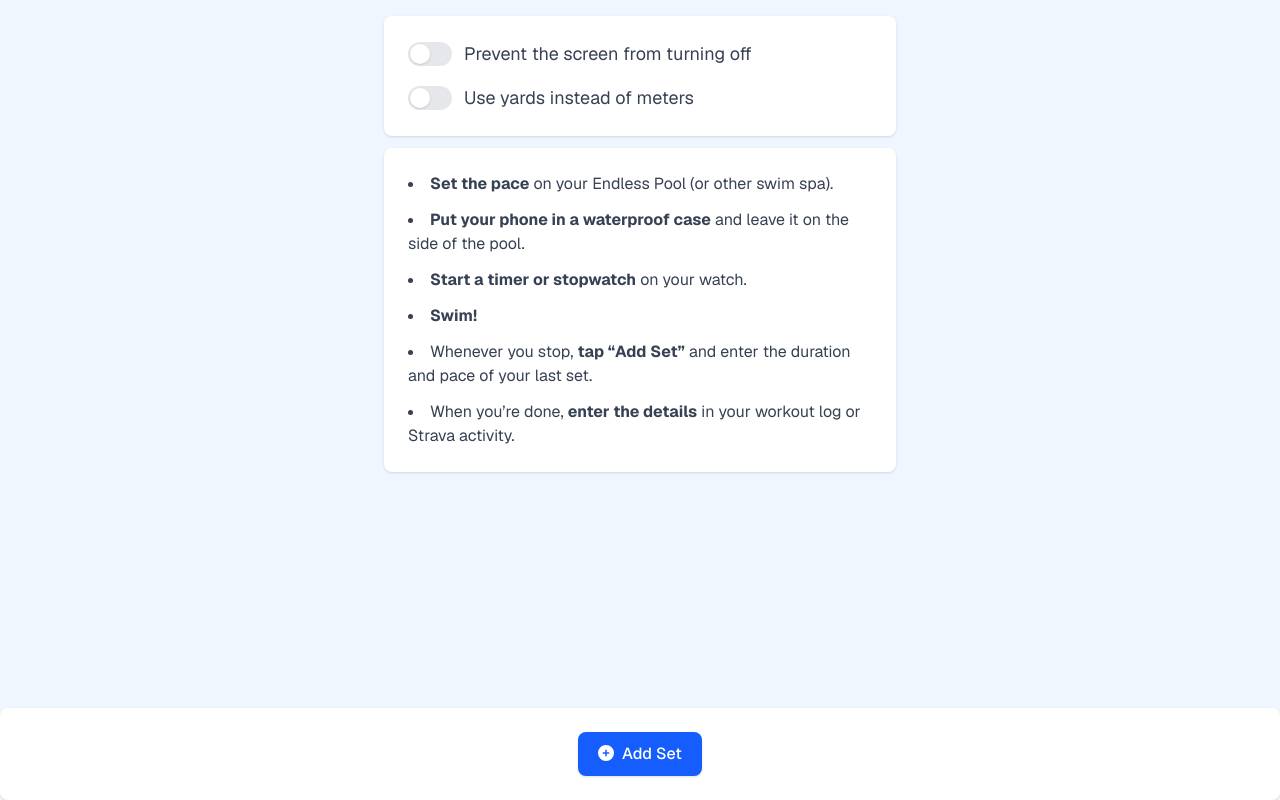
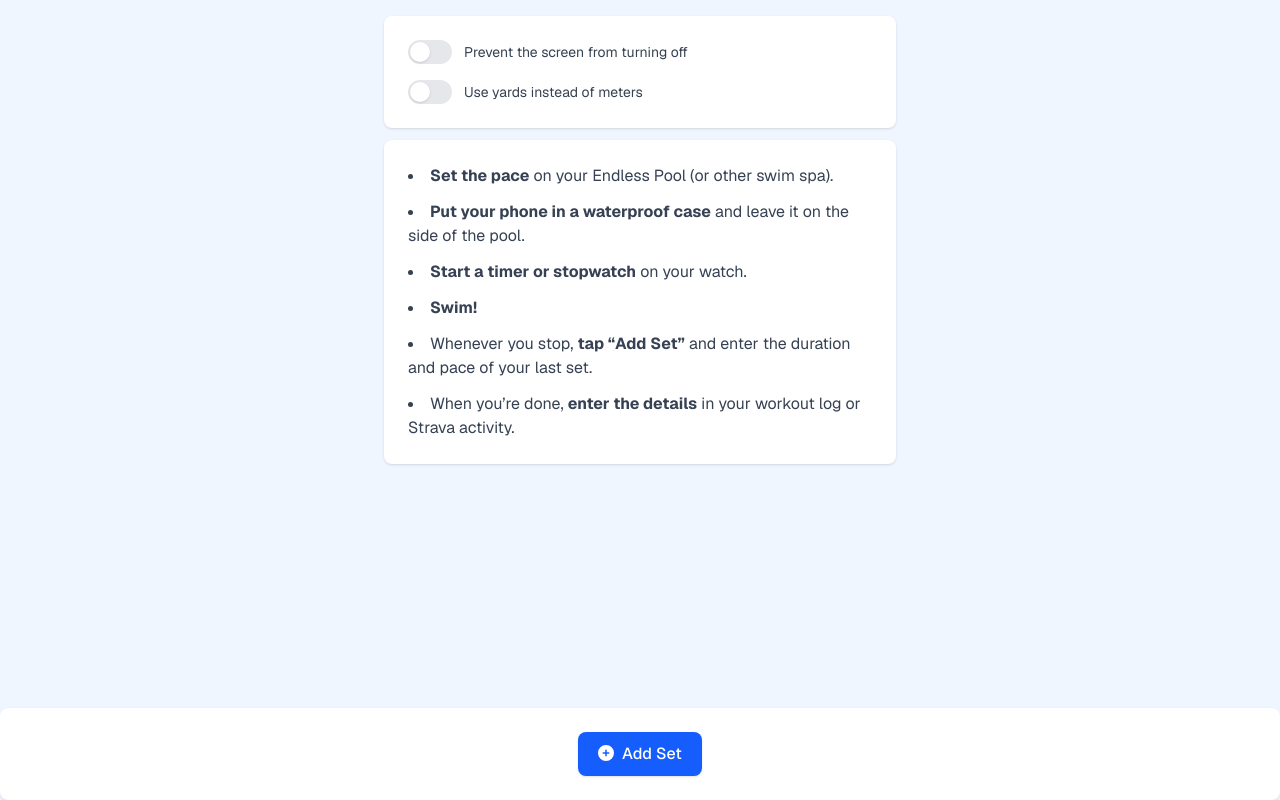
Before and after one commit to gesteves/swimsetter, a Next.js app: page / in a window 1280 px wide. Built offline with nearby package versions, Linux system fonts and the light colour scheme.

Commit message:
Make toggle text smaller

```diff
--- a/app/components/Toggle.jsx
+++ b/app/components/Toggle.jsx
@@ -27,7 +27,7 @@ export default function Toggle({ label, description, onChange, checked = false }
         />
       </div>
       <span
-        className="ml-3"
+        className="ml-3 text-sm"
         id={labelId}
       >
         <span className="text-gray-700">{label}</span>
```
